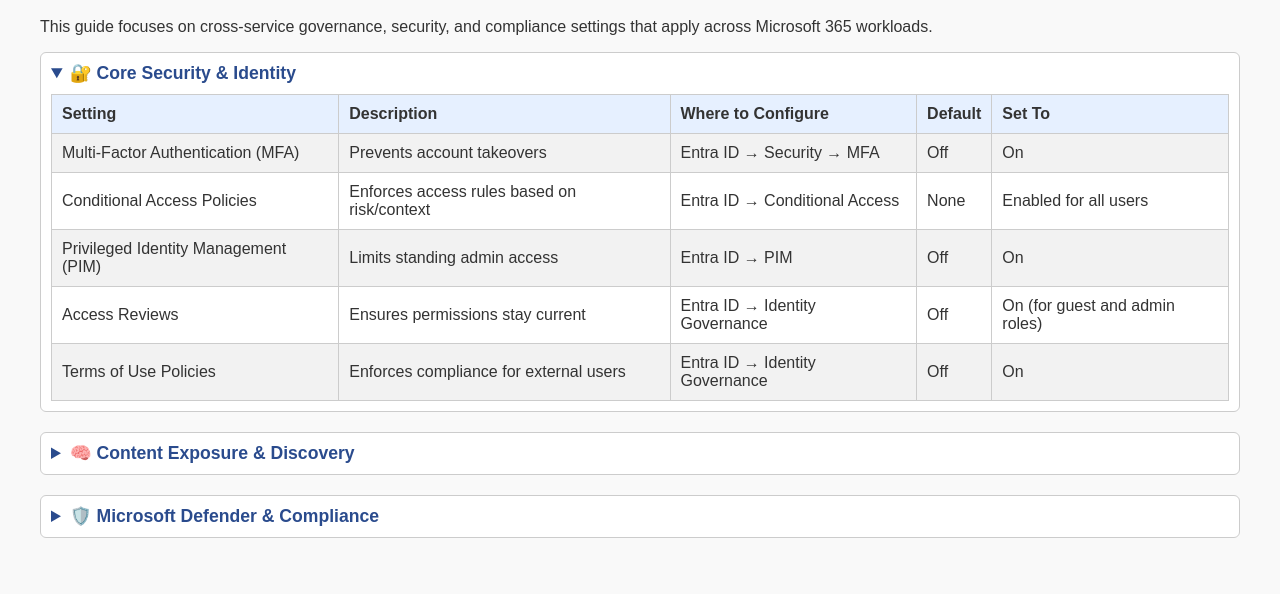
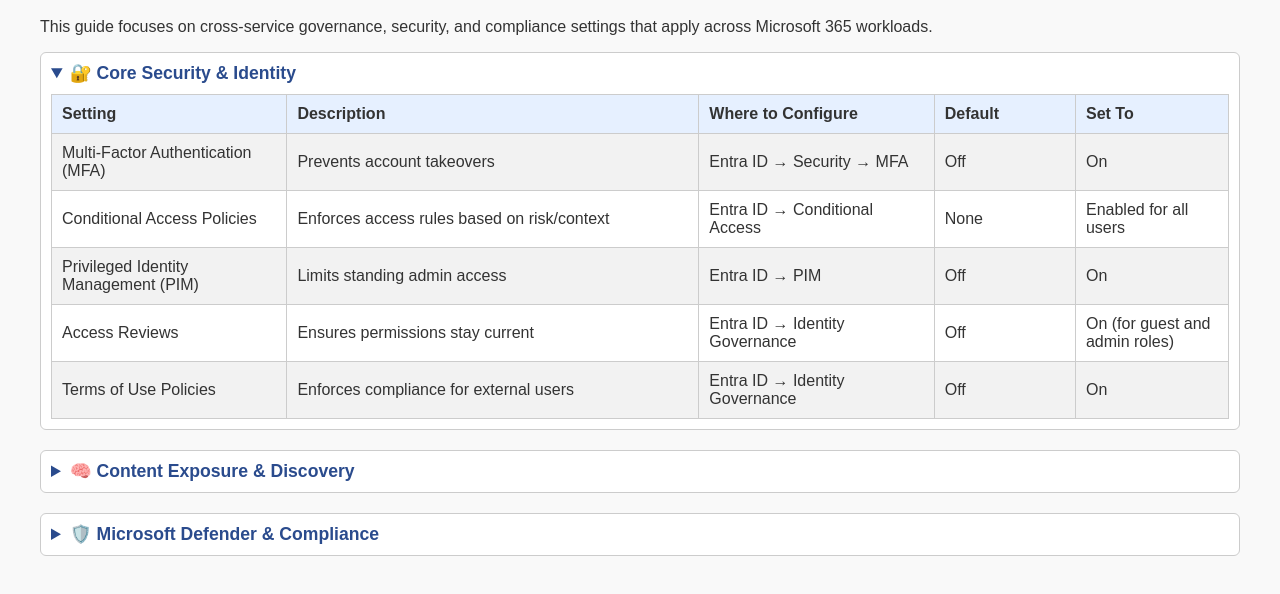
Before and after one commit to NL12143/m365-secure-setup-guide, a plain HTML site: page index-services.html in a window 1280 px wide. Shown: the part 80-674 px from the top of the page. Drawn offline with Linux system fonts and the light colour scheme.

Commit message:
Update index-services.html

```diff
--- a/index-services.html
+++ b/index-services.html
@@ -41,7 +41,23 @@
     }
     tr:nth-child(even) {
       background-color: #f2f2f2;
+        }
+    table th:nth-child(1), table td:nth-child(1) {
+      width: 20%;
     }
+    table th:nth-child(2), table td:nth-child(2) {
+      width: 35%;
+    }
+    table th:nth-child(3), table td:nth-child(3) {
+      width: 20%;
+    }
+    table th:nth-child(4), table td:nth-child(4) {
+      width: 12%;
+    }
+    table th:nth-child(5), table td:nth-child(5) {
+      width: 13%;
+    }
+
   </style>
 </head>
 <body>
```
